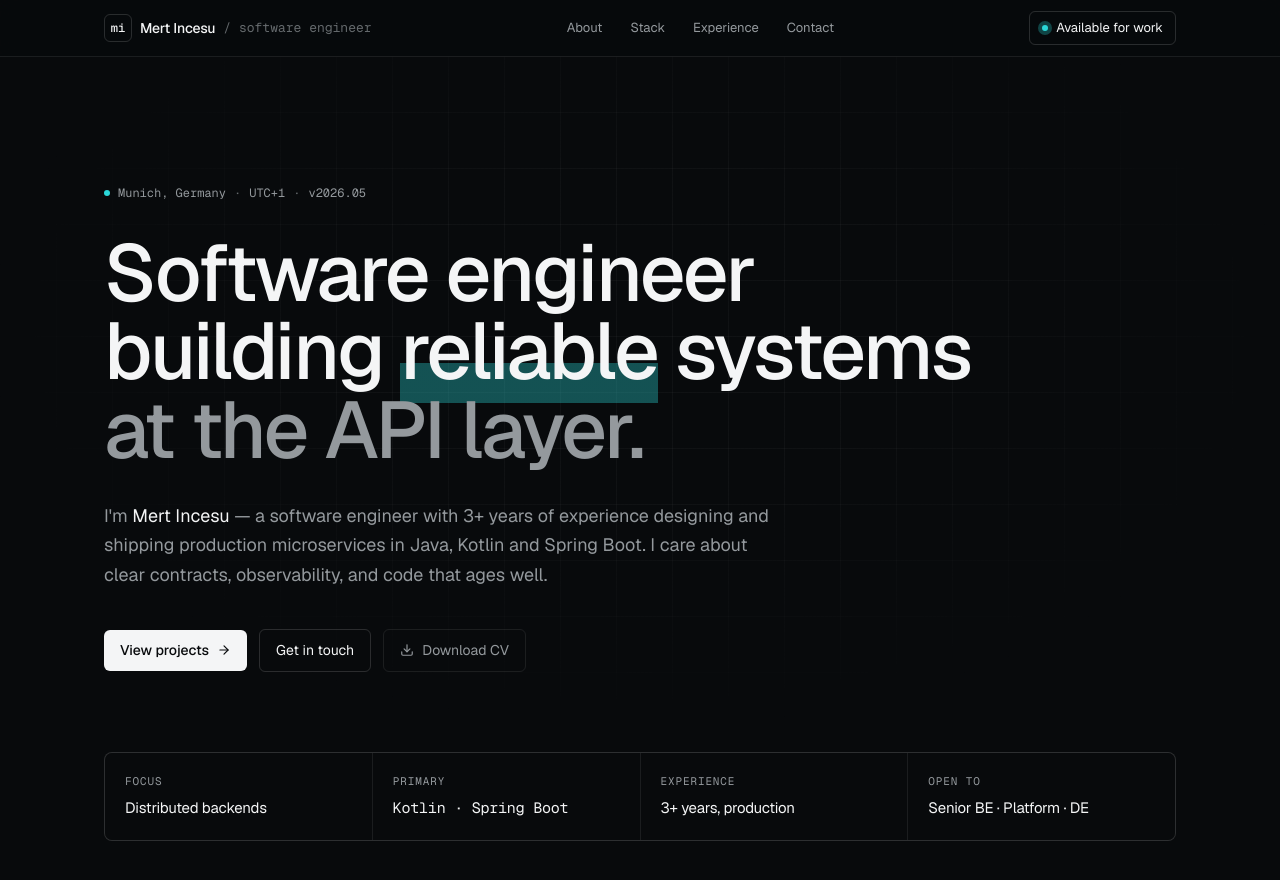
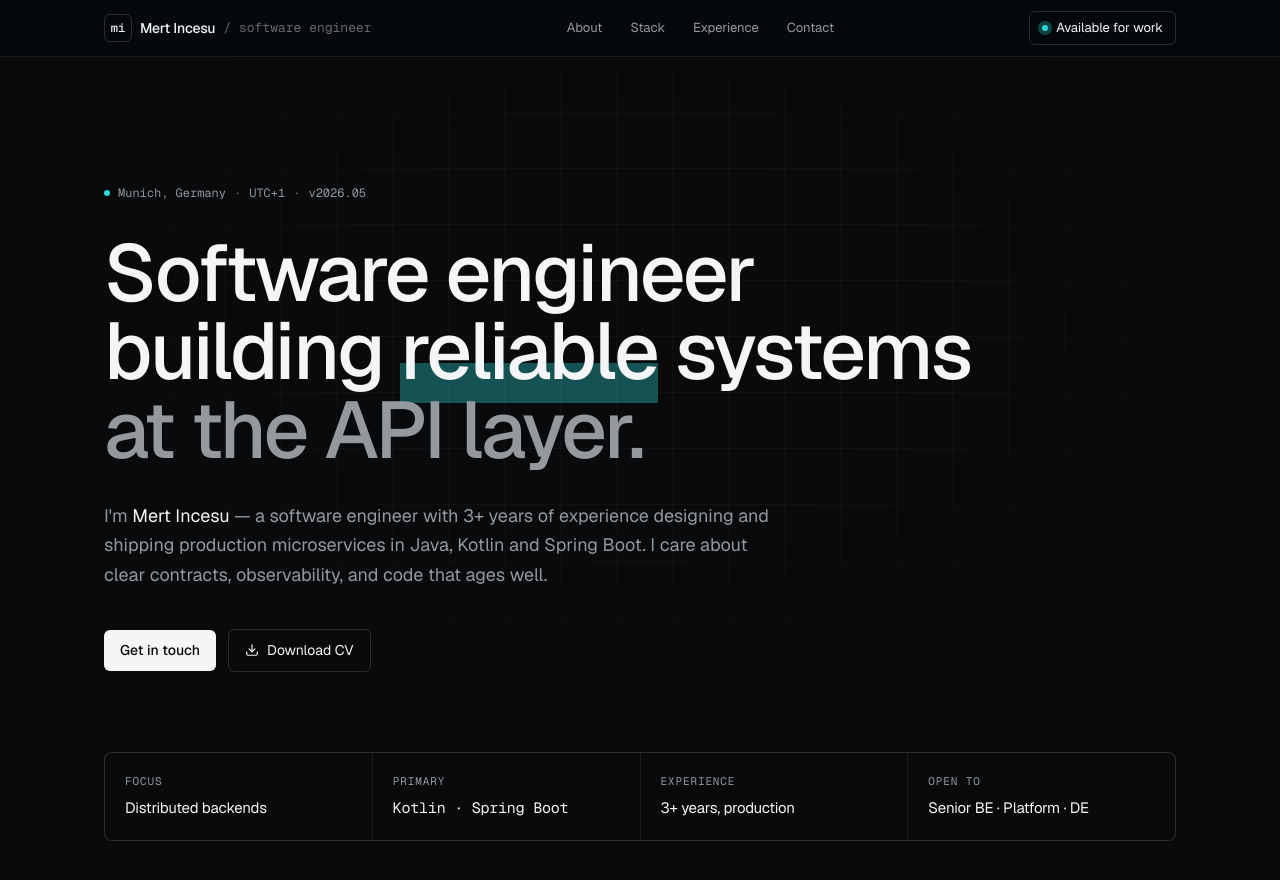
Before and after one commit to mertinc/mertincesu-website, a Next.js app: page / in a window 1280 px wide. Shown: the top 880 px of the page. Built offline with nearby package versions, Linux system fonts and the light colour scheme.

Commit message:
Hide view proejcts button and promote CTA hierarchy

```diff
--- a/components/hero.tsx
+++ b/components/hero.tsx
@@ -86,22 +86,22 @@ export default function Hero() {
         </Reveal>
 
         <Reveal className="mt-10 flex flex-wrap items-center gap-3">
-          <a
+          {/* <a
             href="#projects"
             className="inline-flex items-center gap-2 px-4 py-2.5 rounded-md bg-fg text-bg text-[14px] font-medium hover:bg-fg/90 transition-colors"
           >
             View projects
             <ArrowRightIcon />
-          </a>
+          </a> */}
           <a
             href="#contact"
-            className="inline-flex items-center gap-2 px-4 py-2.5 rounded-md border border-line2 text-[14px] hover:border-fg/40 hover-glass transition-colors"
+            className="inline-flex items-center gap-2 px-4 py-2.5 rounded-md bg-fg text-bg text-[14px] font-medium hover:bg-fg/90 transition-colors"
           >
             Get in touch
           </a>
           <a
             href="#"
-            className="inline-flex items-center gap-2 px-4 py-2.5 rounded-md border border-line text-[14px] text-muted hover:text-fg hover:border-line2 transition-colors"
+            className="inline-flex items-center gap-2 px-4 py-2.5 rounded-md border border-line2 text-[14px] hover:border-fg/40 hover-glass transition-colors"
           >
             <DownloadIcon />
             Download CV
```
